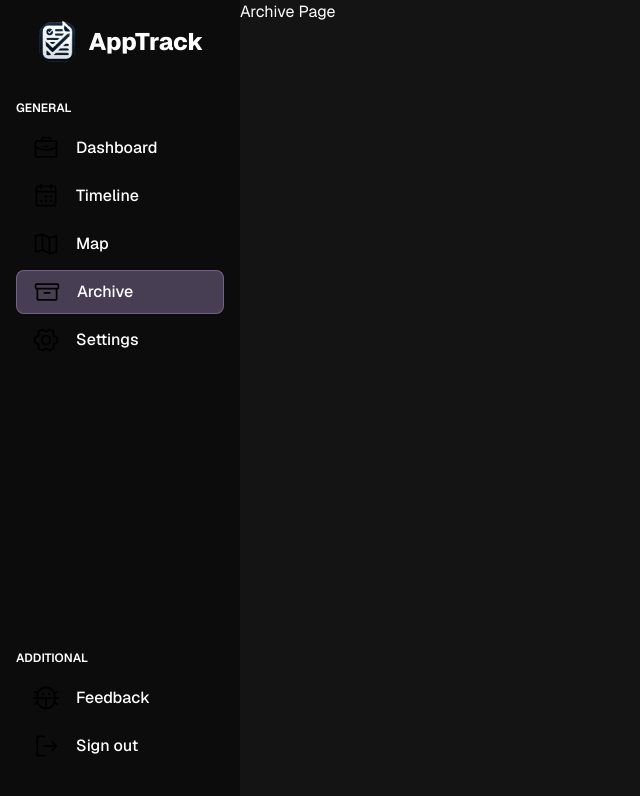
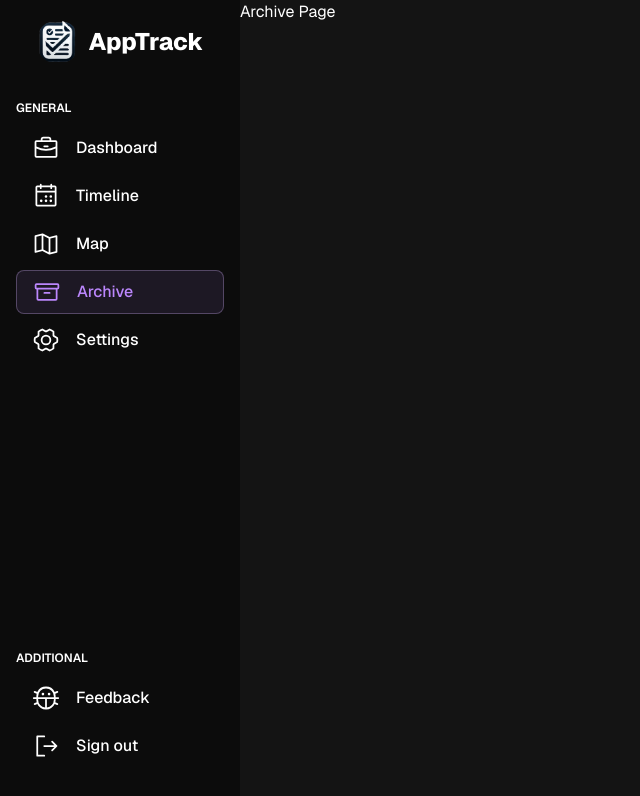
Before and after one commit to krishabbashyal/Apptive, a Next.js app in the folder client/: page /archive in a window 1280 px wide. Shown: the top 796 px of the page, without its empty margins (0-640 px from the left). Built offline with nearby package versions, Linux system fonts and the light colour scheme.

Commit message:
Made some changes to the color logic and used colors

```diff
--- a/client/src/components/Sidebar/SidebarTab.tsx
+++ b/client/src/components/Sidebar/SidebarTab.tsx
@@ -28,9 +28,9 @@ const SidebarTab = ({ label, icon: Icon, route, isDanger }: SidebarTabProps) =>
       onClick={() => router.push(route)}
       onMouseEnter={() => setIsHovered(true)}
       onMouseLeave={() => setIsHovered(false)}
-      className={`h-11 flex items-center cursor-pointer rounded-lg ${isActiveTab ? "bg-accentLight bg-opacity-30 border border-opacity-30 border-accentLight" : isDanger ? "hover:text-bittersweet" : "hover:text-accentLight"}`}>
+      className={`h-11 flex items-center cursor-pointer rounded-lg ${isActiveTab ? "bg-accent bg-opacity-10  text-accent border border-opacity-30 border-accentLight" : isDanger ? "hover:text-bittersweet" : "hover:text-accent"}`}>
       <div className="flex items-center mx-4">
-        <Icon color={isHovered && isDanger ? "#f25757" : isHovered && !isActiveTab ? "#B8A0FF" : "#000000"} size={28} />
+        <Icon color={isHovered && isDanger ? "#f25757" : isHovered || isActiveTab ? "#bb86fc" : "#FFFFFF"} size={28} />
         <p className="ml-4 font-medium">{label}</p>
       </div>
     </button>
```
